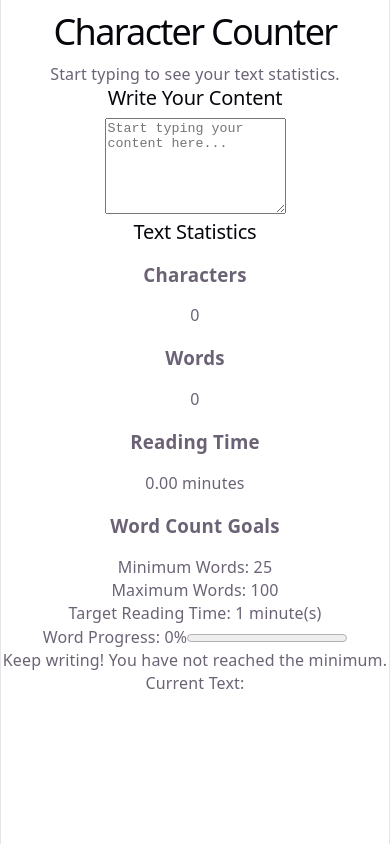
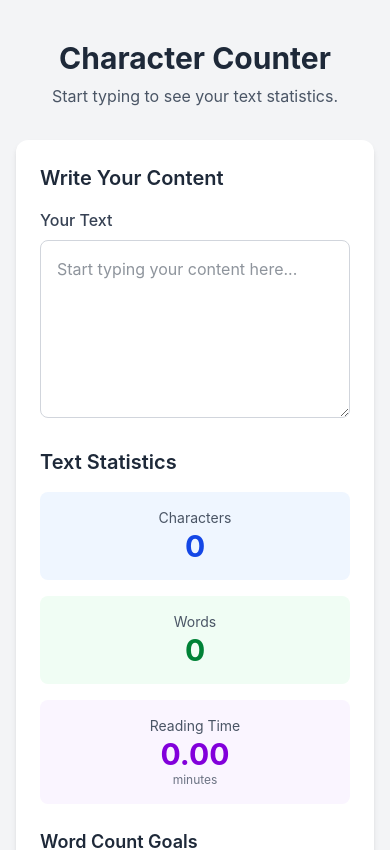
Before and after one commit to BallNChain24FEnd/AshleyWhite-Lab-9.2_state-events-charactercounter, a React (Vite) app: page / in a window 390 px wide. Shown: the top 850 px of the page. Built offline with nearby package versions, Linux system fonts and the light colour scheme.

Commit message:
Commit 8: Styled responsive character counter interface

```diff
--- a/package.json
+++ b/package.json
@@ -10,8 +10,10 @@
     "preview": "vite preview"
   },
   "dependencies": {
+    "@tailwindcss/vite": "^4.3.3",
     "react": "^19.3.1",
-    "react-dom": "^19.3.1"
+    "react-dom": "^19.3.1",
+    "tailwindcss": "^4.3.3"
   },
   "devDependencies": {
     "@types/node": "^24.19.2",
--- a/src/App.tsx
+++ b/src/App.tsx
@@ -2,9 +2,15 @@ import CharacterCounter from "./components/CharacterCounter/CharacterCounter";
 
 export default function App() {
   return (
-    <div>
-      <h1>Character Counter</h1>
-      <p>Start typing to see your text statistics.</p>
+    <main className="min-h-screen bg-gray-100 px-4 py-10">
+      <div className="mx-auto max-w-3xl">
+        <h1 className="mb-2 text-center text-3xl font-bold text-gray-800">
+          Character Counter
+        </h1>
+
+        <p className="mb-8 text-center text-gray-600">
+          Start typing to see your text statistics.
+        </p>
 
         <CharacterCounter
           minWords={25}
@@ -12,5 +18,6 @@ export default function App() {
           targetReadingTime={1}
         />
       </div>
+    </main>
   );
 }
--- a/src/components/CharacterCounter/CharacterCounter.tsx
+++ b/src/components/CharacterCounter/CharacterCounter.tsx
@@ -48,21 +48,30 @@ export default function CharacterCounter({
     : 0;
 
   return (
-    <section>
-      <h2>Write Your Content</h2>
+  <section className="rounded-xl bg-white p-6 shadow-md sm:p-8">
+    <h2 className="mb-4 text-xl font-semibold text-gray-800">
+      Write Your Content
+    </h2>
 
     <TextInput onTextChange={handleTextChange} />
 
     <StatsDisplay stats={stats} />
 
-      <h3>Word Count Goals</h3>
+    <div className="mt-6">
+      <h3 className="mb-3 text-lg font-semibold text-gray-800">
+        Word Count Goals
+      </h3>
 
-      <p>Minimum Words: {minWords}</p>
-      <p>Maximum Words: {maxWords}</p>
-      <p>Target Reading Time: {targetReadingTime} minute(s)</p>
+      <div className="mb-3 flex flex-wrap justify-between gap-2 text-sm text-gray-600">
+        <p>Min: {minWords} words</p>
+        <p>Max: {maxWords} words</p>
+      </div>
 
       {/* Show word progress */}
-      <label htmlFor="word-progress">
+      <label
+        htmlFor="word-progress"
+        className="mb-2 block text-sm font-medium"
+      >
         Word Progress: {Math.round(progress)}%
       </label>
 
@@ -70,18 +79,34 @@ export default function CharacterCounter({
         id="word-progress"
         value={progress}
         max={100}
+        className="h-4 w-full accent-blue-600"
       />
 
       {/* Show word count feedback */}
+      <div aria-live="polite" className="mt-3">
         {stats.wordCount < minWords ? (
-        <p>Keep writing! You have not reached the minimum.</p>
+          <p className="text-orange-600">
+            Keep writing! You have not reached the minimum.
+          </p>
         ) : stats.wordCount <= maxWords ? (
-        <p>Great job! You are within your word count goal.</p>
+          <p className="text-green-700">
+            Great job! You are within your word count goal.
+          </p>
         ) : (
-        <p>You have exceeded the maximum word count.</p>
+          <p className="text-red-600">
+            You have exceeded the maximum word count.
+          </p>
         )}
+      </div>
 
-      <p>Current Text: {text}</p>
+      <p className="mt-4 text-sm text-gray-500">
+        Target Reading Time: {targetReadingTime} minute(s)
+      </p>
+
+      <p className="mt-2 break-words text-sm text-gray-500">
+        Current Text: {text}
+      </p>
+    </div>
   </section>
 );
 }
--- a/src/components/StatsDisplay/StatsDisplay.tsx
+++ b/src/components/StatsDisplay/StatsDisplay.tsx
@@ -6,25 +6,36 @@ export default function StatsDisplay({
 }: StatsDisplayProps) {
 
   return (
-    <section>
-      <h2>Text Statistics</h2>
+  <section className="mt-6">
+    <h2 className="mb-4 text-xl font-semibold text-gray-800">
+      Text Statistics
+    </h2>
 
-      <div>
-        <h3>Characters</h3>
-        <p>{stats.characterCount}</p>
+    <div className="grid grid-cols-1 gap-4 sm:grid-cols-3">
+      <div className="rounded-lg bg-blue-50 p-4 text-center">
+        <h3 className="text-sm text-gray-600">Characters</h3>
+        <p className="text-3xl font-bold text-blue-700">
+          {stats.characterCount}
+        </p>
       </div>
 
-      <div>
-        <h3>Words</h3>
-        <p>{stats.wordCount}</p>
+      <div className="rounded-lg bg-green-50 p-4 text-center">
+        <h3 className="text-sm text-gray-600">Words</h3>
+        <p className="text-3xl font-bold text-green-700">
+          {stats.wordCount}
+        </p>
       </div>
 
       {showReadingTime && (
-        <div>
-          <h3>Reading Time</h3>
-          <p>{stats.readingTime.toFixed(2)} minutes</p>
+        <div className="rounded-lg bg-purple-50 p-4 text-center">
+          <h3 className="text-sm text-gray-600">Reading Time</h3>
+          <p className="text-3xl font-bold text-purple-700">
+            {stats.readingTime.toFixed(2)}
+          </p>
+          <p className="text-xs text-gray-500">minutes</p>
         </div>
       )}
-    </section>
-  );
+    </div>
+  </section>
+);
 }
--- a/src/components/TextInput/TextInput.tsx
+++ b/src/components/TextInput/TextInput.tsx
@@ -22,12 +22,24 @@ export default function TextInput({
   }
 
   return (
-    <div>
+  <div className="w-full">
+    <label
+      htmlFor="text-input"
+      className="mb-2 block font-medium text-gray-700"
+    >
+      Your Text
+    </label>
+
     <textarea
+      id="text-input"
       value={text}
       onChange={handleChange}
       placeholder={placeholder}
       rows={6}
+      className="w-full rounded-lg border border-gray-300
+        bg-white p-4 text-gray-800
+        focus:border-blue-500 focus:outline-none
+        focus:ring-2 focus:ring-blue-200"
     />
   </div>
 );
--- a/src/index.css
+++ b/src/index.css
@@ -1,111 +1 @@
-:root {
-  --text: #6b6375;
-  --text-h: #08060d;
-  --bg: #fff;
-  --border: #e5e4e7;
-  --code-bg: #f4f3ec;
-  --accent: #aa3bff;
-  --accent-bg: rgba(170, 59, 255, 0.1);
-  --accent-border: rgba(170, 59, 255, 0.5);
-  --social-bg: rgba(244, 243, 236, 0.5);
-  --shadow:
-    rgba(0, 0, 0, 0.1) 0 10px 15px -3px, rgba(0, 0, 0, 0.05) 0 4px 6px -2px;
-
-  --sans: system-ui, 'Segoe UI', Roboto, sans-serif;
-  --heading: system-ui, 'Segoe UI', Roboto, sans-serif;
-  --mono: ui-monospace, Consolas, monospace;
-
-  font: 18px/145% var(--sans);
-  letter-spacing: 0.18px;
-  color-scheme: light dark;
-  color: var(--text);
-  background: var(--bg);
-  font-synthesis: none;
-  text-rendering: optimizeLegibility;
-  -webkit-font-smoothing: antialiased;
-  -moz-osx-font-smoothing: grayscale;
-
-  @media (max-width: 1024px) {
-    font-size: 16px;
-  }
-}
-
-@media (prefers-color-scheme: dark) {
-  :root {
-    --text: #9ca3af;
-    --text-h: #f3f4f6;
-    --bg: #16171d;
-    --border: #2e303a;
-    --code-bg: #1f2028;
-    --accent: #c084fc;
-    --accent-bg: rgba(192, 132, 252, 0.15);
-    --accent-border: rgba(192, 132, 252, 0.5);
-    --social-bg: rgba(47, 48, 58, 0.5);
-    --shadow:
-      rgba(0, 0, 0, 0.4) 0 10px 15px -3px, rgba(0, 0, 0, 0.25) 0 4px 6px -2px;
-  }
-
-  #social .button-icon {
-    filter: invert(1) brightness(2);
-  }
-}
-
-#root {
-  width: 1126px;
-  max-width: 100%;
-  margin: 0 auto;
-  text-align: center;
-  border-inline: 1px solid var(--border);
-  min-height: 100svh;
-  display: flex;
-  flex-direction: column;
-  box-sizing: border-box;
-}
-
-body {
-  margin: 0;
-}
-
-h1,
-h2 {
-  font-family: var(--heading);
-  font-weight: 500;
-  color: var(--text-h);
-}
-
-h1 {
-  font-size: 56px;
-  letter-spacing: -1.68px;
-  margin: 32px 0;
-  @media (max-width: 1024px) {
-    font-size: 36px;
-    margin: 20px 0;
-  }
-}
-h2 {
-  font-size: 24px;
-  line-height: 118%;
-  letter-spacing: -0.24px;
-  margin: 0 0 8px;
-  @media (max-width: 1024px) {
-    font-size: 20px;
-  }
-}
-p {
-  margin: 0;
-}
-
-code,
-.counter {
-  font-family: var(--mono);
-  display: inline-flex;
-  border-radius: 4px;
-  color: var(--text-h);
-}
-
-code {
-  font-size: 15px;
-  line-height: 135%;
-  padding: 4px 8px;
-  background: var(--code-bg);
-}
+@import "tailwindcss";
--- a/vite.config.ts
+++ b/vite.config.ts
@@ -1,7 +1,7 @@
-import react from '@vitejs/plugin-react'
-import { defineConfig } from 'vite'
+import { defineConfig } from "vite";
+import react from "@vitejs/plugin-react";
+import tailwindcss from "@tailwindcss/vite";
 
-// https://vite.dev/config/
 export default defineConfig({
-  plugins: [react()],
-})
+  plugins: [react(), tailwindcss()],
+});
```
Also changed, not shown: 1 other file (tests, documents, lock files or other folders). Lines whose indentation alone changed are shown as unchanged.
